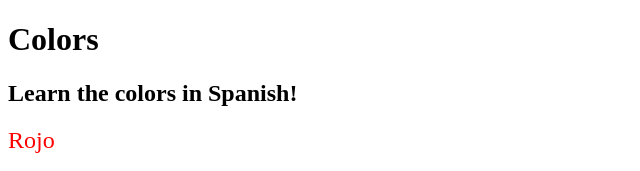
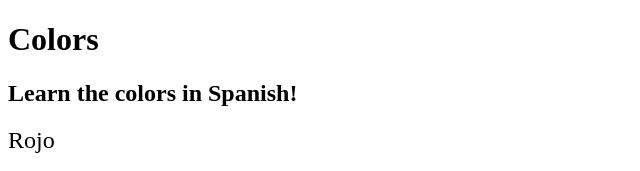
Before and after one commit to Orky63/Colors-in-Spanish, a plain HTML site: page index.html in a window 1280 px wide. Shown: the top 171 px of the page, 0-640 px from the left. Drawn offline with Linux system fonts and the light colour scheme; files whose address does not match are found by name.

Commit message:
Add files via upload

```diff
--- a/style.css
+++ b/style.css
@@ -1,5 +1,5 @@
 #red {
-    color: red
+    color: black
 }
 
 #blue {
```
